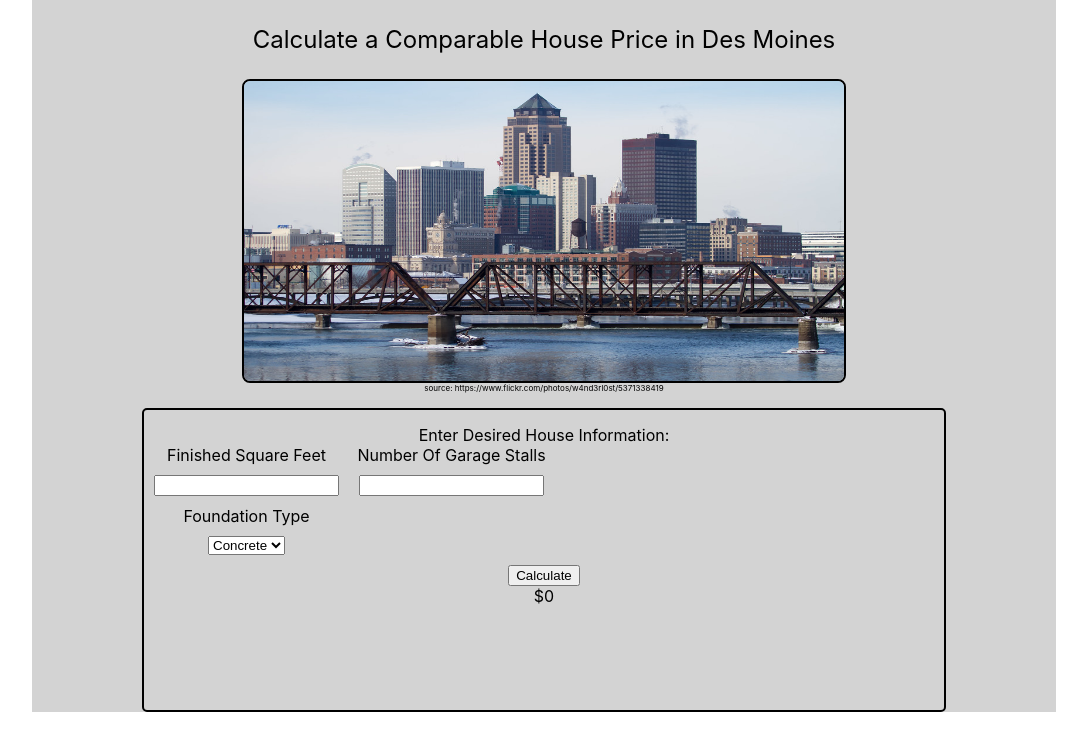
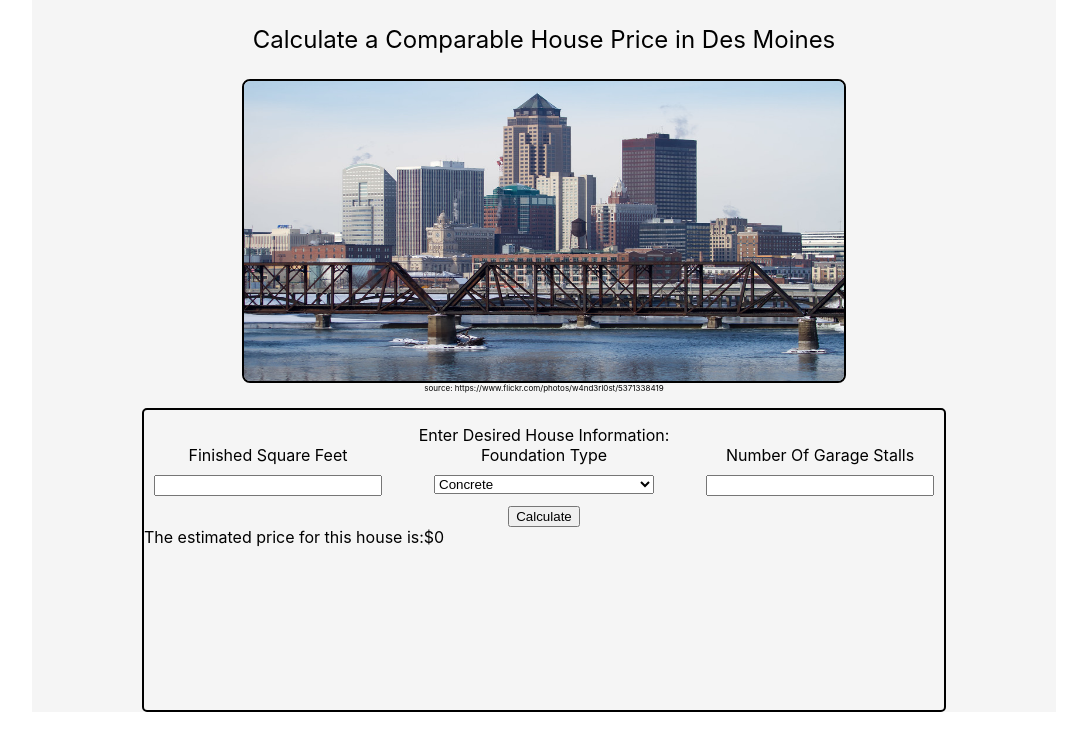
Before and after one commit to HansonMichaelR/PythonGroupProject, a React (Create React App) app in the folder purple-cobras-group-project-front-end/: page / in a window 1280 px wide. Shown: the top 750 px of the page, without its empty margins (96-1183 px from the left). Built offline with nearby package versions, Linux system fonts and the light colour scheme.

Commit message:
css changes

```diff
--- a/purple-cobras-group-project-front-end/src/App.css
+++ b/purple-cobras-group-project-front-end/src/App.css
@@ -26,5 +26,5 @@
 .app-container {
   max-width: 80%;
   min-width: 80%;
-  background-color: lightgrey;
+  background-color: whitesmoke;
 }
--- a/purple-cobras-group-project-front-end/src/components/front-end.css
+++ b/purple-cobras-group-project-front-end/src/components/front-end.css
@@ -42,10 +42,12 @@
 .data-input {
     display: flex;
     flex-direction: row;
+    justify-content: space-between;
 }
 
 .input {
     margin: 10px 10px;
+    width: 220px;
 }
 
 .submit {
@@ -53,10 +55,7 @@
     max-width: 300px
 }
 
-.right-column {
-
+.result-container {
+    display: flex;
+    flex-direction: row;
 }
-
-.left-column {
-
-}
--- a/purple-cobras-group-project-front-end/src/components/front-end.js
+++ b/purple-cobras-group-project-front-end/src/components/front-end.js
@@ -19,7 +19,7 @@ export const FrontEnd = () => {
                           let response = await axios.get(`http://127.0.0.1:5000/regression?Input1=${values.finishedSquareFeet}&Input2=${values.foundationType}&Input3=23.1&Input4=55.2&Input5=66.3`);
                           console.log(response.data.data[0].Prediction)
                           let responsePrediction = response.data.data[0].Prediction
-                          setPrediction(responsePrediction)
+                          setPrediction(Math.round(responsePrediction * 100) / 100)
                           setSubmitting(false);
                         }, 200);
                       }}
@@ -27,7 +27,6 @@ export const FrontEnd = () => {
                       {({ isSubmitting }) => (
                         <Form className='form'>
                           <div className='data-input'>
-                            <div className='left-column'>
                             <div>
                               <div>Finished Square Feet</div>
                               <Field type="text" name="finishedSquareFeet" className='input'/>
@@ -40,12 +39,9 @@ export const FrontEnd = () => {
                                 <option value=".65">Dirt</option>
                               </Field>
                             </div>
-                            </div>
-                            <div className='right-column'>
                             <div>
                               <div>Number Of Garage Stalls</div>
                               <Field type="text" name="numberOfGarageStalls" className='input'/>
-                              </div>
                             </div>
                           </div>
                           <button type="submit" disabled={isSubmitting} className='submit'>
@@ -54,7 +50,10 @@ export const FrontEnd = () => {
                         </Form>
                       )}
                 </Formik>
+                <div className='result-container'>
+                  <div>The estimated price for this house is:</div>
                   <div>${prediction}</div>
+                </div>
             </div>
         </div>
     );
```
Lines whose indentation alone changed are shown as unchanged.
